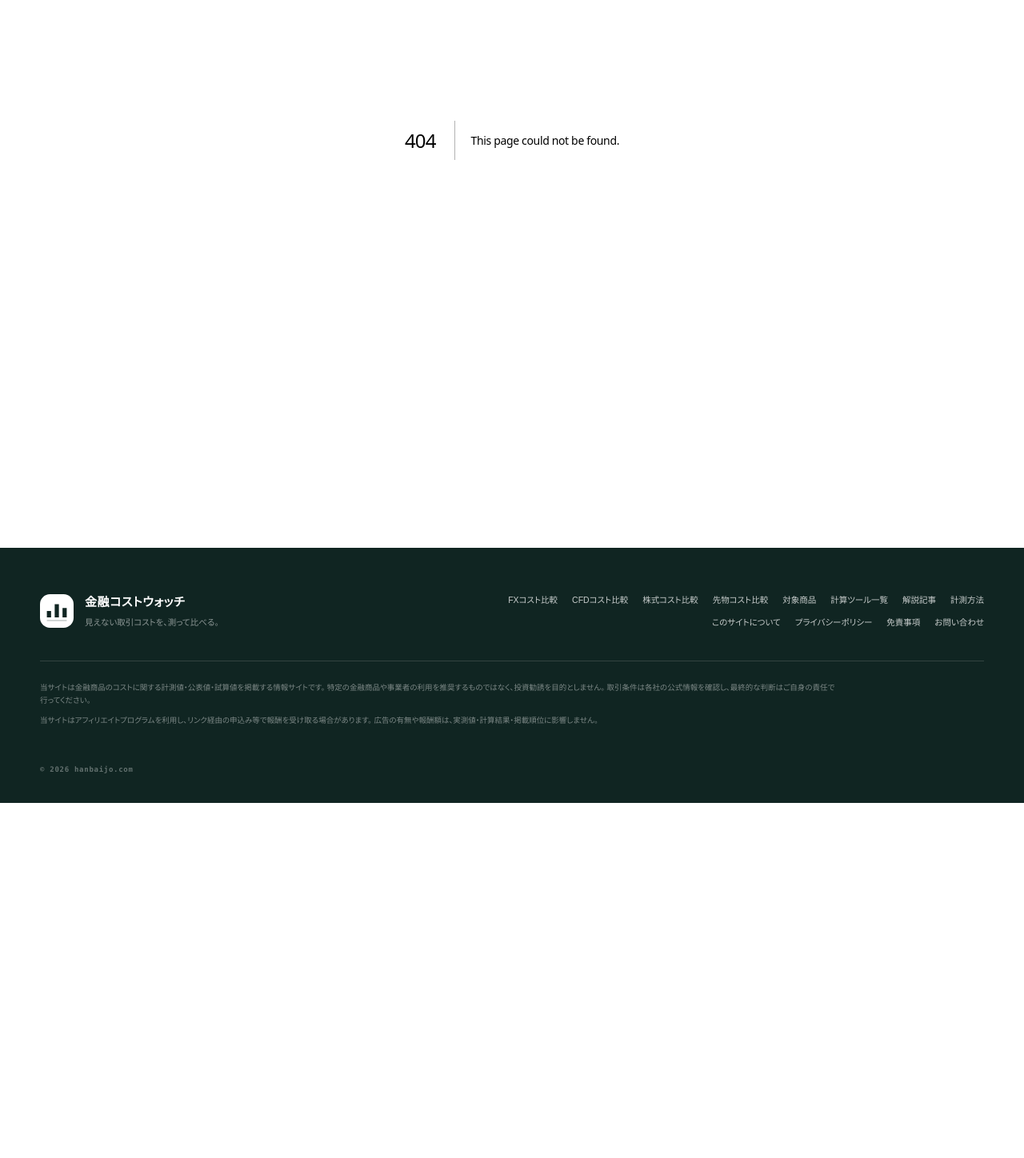
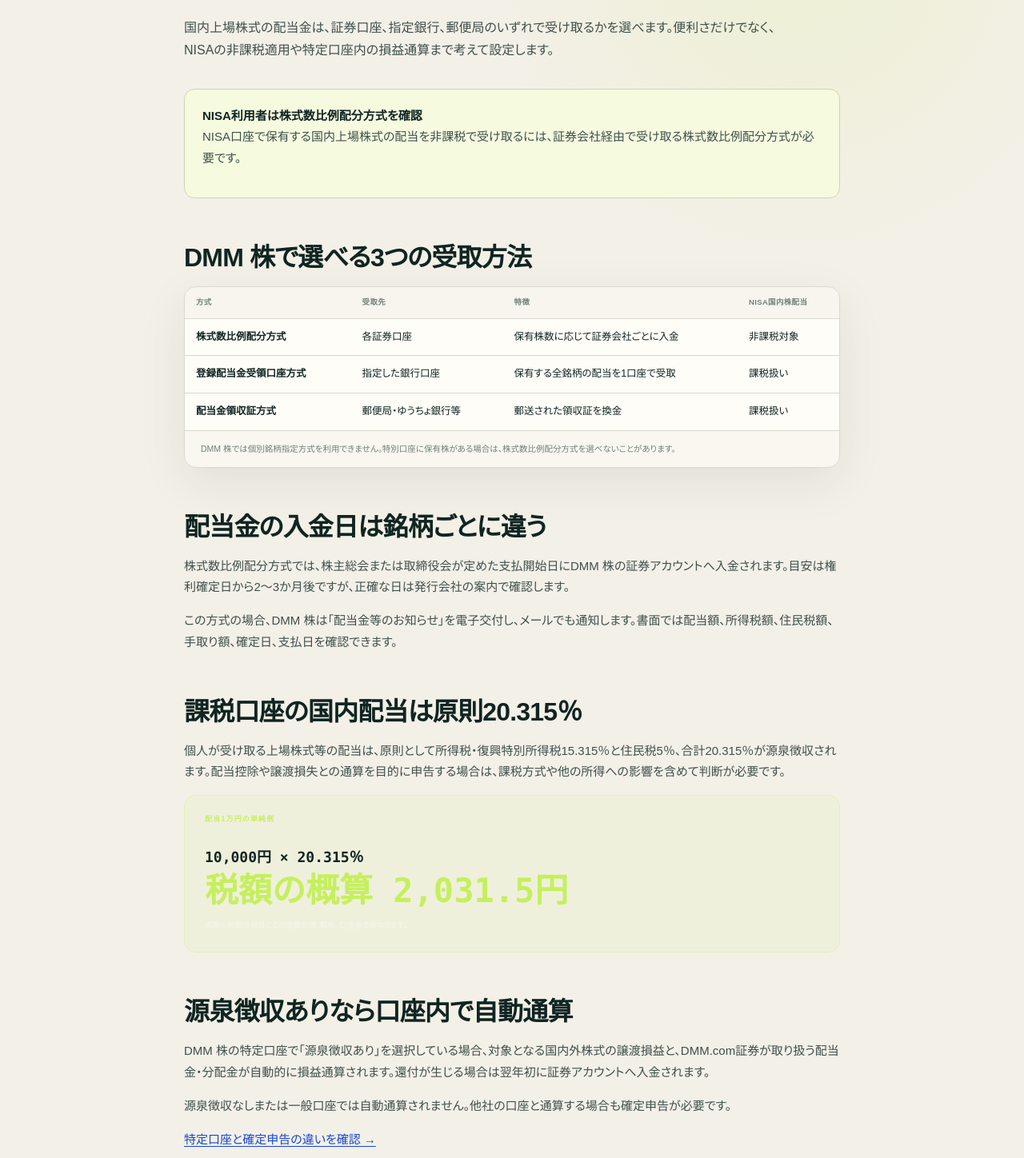
Before and after one commit to mrok18/hanbaijo, a Next.js app: page /articles/dmm-kabu-dividend-receiving-tax in a window 1280 px wide. Before the commit this address had no page. Shown: the part 302-1750 px from the top of the page at 80% size. Before the commit the page ends 1306 px from the top, so only its background shows below. Built offline with nearby package versions, Linux system fonts and the light colour scheme.

Commit message:
Add DMM Kabu dividend receiving guide

```diff
--- /dev/null
+++ b/app/articles/dmm-kabu-dividend-receiving-tax/page.tsx
@@ -0,0 +1,73 @@
+import Link from 'next/link';
+import AffiliateOfferCard from '@/components/AffiliateOfferCard';
+import { AFFILIATE_OFFERS } from '@/lib/affiliates';
+
+export const metadata = {
+  title: 'DMM 株の配当金はいつ・どこに入る？受取方法と税金を整理',
+  description: 'DMM 株の配当金について、3つの受取方法、株式数比例配分方式、入金時期、税率、特定口座の損益通算、NISAの注意点を整理します。',
+};
+
+const faq = [
+  { q: 'DMM 株の配当金はいつ入金されますか？', a: '株式数比例配分方式では、銘柄が定めた支払開始日に証券アカウントへ入金されます。一般に権利確定日から2～3か月後です。' },
+  { q: 'NISAの国内株配当を非課税にする方法は？', a: '権利確定日時点で株式数比例配分方式を選び、証券会社経由で受け取る必要があります。発行会社から直接受け取る方式では課税扱いになります。' },
+  { q: '配当金と株式の売却損は自動で損益通算されますか？', a: 'DMM 株で特定口座・源泉徴収ありを選択している場合、対象となる国内外株式の譲渡損益と配当等は口座内で自動通算されます。' },
+] as const;
+
+export default function Page() {
+  const jsonLd = { '@context': 'https://schema.org', '@graph': [
+    { '@type': 'Article', headline: metadata.title, description: metadata.description, datePublished: '2026-09-09', dateModified: '2026-09-09', mainEntityOfPage: 'https://hanbaijo.com/articles/dmm-kabu-dividend-receiving-tax', author: { '@type': 'Organization', name: '金融コストウォッチ' }, publisher: { '@type': 'Organization', name: '金融コストウォッチ' } },
+    { '@type': 'FAQPage', mainEntity: faq.map((item) => ({ '@type': 'Question', name: item.q, acceptedAnswer: { '@type': 'Answer', text: item.a } })) },
+  ] };
+
+  return <article>
+    <script type="application/ld+json" dangerouslySetInnerHTML={{ __html: JSON.stringify(jsonLd).replace(/</g, '\\u003c') }} />
+    <p className="page-kicker">DMM KABU / DIVIDEND</p>
+    <h1>DMM 株の配当金<br />受取方法・入金日・税金</h1>
+    <p className="lede">国内上場株式の配当金は、証券口座、指定銀行、郵便局のいずれで受け取るかを選べます。便利さだけでなく、NISAの非課税適用や特定口座内の損益通算まで考えて設定します。</p>
+
+    <div className="callout"><strong>NISA利用者は株式数比例配分方式を確認</strong><p>NISA口座で保有する国内上場株式の配当を非課税で受け取るには、証券会社経由で受け取る株式数比例配分方式が必要です。</p></div>
+
+    <h2>DMM 株で選べる3つの受取方法</h2>
+    <div className="data-panel"><div className="table-scroll"><table className="rates comparison-table"><thead><tr><th>方式</th><th>受取先</th><th>特徴</th><th>NISA国内株配当</th></tr></thead><tbody>
+      <tr><td className="ex-name">株式数比例配分方式</td><td>各証券口座</td><td>保有株数に応じて証券会社ごとに入金</td><td>非課税対象</td></tr>
+      <tr><td className="ex-name">登録配当金受領口座方式</td><td>指定した銀行口座</td><td>保有する全銘柄の配当を1口座で受取</td><td>課税扱い</td></tr>
+      <tr><td className="ex-name">配当金領収証方式</td><td>郵便局・ゆうちょ銀行等</td><td>郵送された領収証を換金</td><td>課税扱い</td></tr>
+    </tbody></table></div><p className="panel-note">DMM 株では個別銘柄指定方式を利用できません。特別口座に保有株がある場合は、株式数比例配分方式を選べないことがあります。</p></div>
+
+    <h2>配当金の入金日は銘柄ごとに違う</h2>
+    <p>株式数比例配分方式では、株主総会または取締役会が定めた支払開始日にDMM 株の証券アカウントへ入金されます。目安は権利確定日から2～3か月後ですが、正確な日は発行会社の案内で確認します。</p>
+    <p>この方式の場合、DMM 株は「配当金等のお知らせ」を電子交付し、メールでも通知します。書面では配当額、所得税額、住民税額、手取り額、確定日、支払日を確認できます。</p>
+
+    <h2>課税口座の国内配当は原則20.315％</h2>
+    <p>個人が受け取る上場株式等の配当は、原則として所得税・復興特別所得税15.315％と住民税5％、合計20.315％が源泉徴収されます。配当控除や譲渡損失との通算を目的に申告する場合は、課税方式や他の所得への影響を含めて判断が必要です。</p>
+    <div className="fx-formula"><span>配当1万円の単純例</span><strong>10,000円 × 20.315％</strong><b>税額の概算 2,031.5円</b><small>実際の税額は税目ごとの端数処理、銘柄、口座等で異なります。</small></div>
+
+    <h2>源泉徴収ありなら口座内で自動通算</h2>
+    <p>DMM 株の特定口座で「源泉徴収あり」を選択している場合、対象となる国内外株式の譲渡損益と、DMM.com証券が取り扱う配当金・分配金が自動的に損益通算されます。還付が生じる場合は翌年初に証券アカウントへ入金されます。</p>
+    <p>源泉徴収なしまたは一般口座では自動通算されません。他社の口座と通算する場合も確定申告が必要です。</p>
+    <p><Link href="/articles/dmm-kabu-specific-account-tax">特定口座と確定申告の違いを確認 →</Link></p>
+
+    <h2>NISAでは受取方式を権利確定日前に確認</h2>
+    <p>国税庁は、NISAで非課税になる配当等を、NISA口座を開設した金融商品取引業者等を経由して交付されるものに限定しています。発行会社から直接交付される配当は課税扱いです。</p>
+    <p>受取方式は原則として権利確定日時点の登録内容で決まります。また、他の証券会社で変更すると証券保管振替機構を通じて全社の設定へ反映されるため、DMM 株だけを見ず、利用中の証券会社全体で確認します。</p>
+
+    <h2>確認・変更する手順</h2>
+    <ol><li>DMM株 STANDARDへログインする</li><li>画面左下の歯車アイコンを選ぶ</li><li>「基本設定」から「配当金受取方式」を開く</li><li>現在の方式を確認する</li><li>希望する方式を選択し、完了表示を確認する</li></ol>
+    <div className="callout"><strong>権利付き最終日直前の変更は避ける</strong><p>権利確定日までに登録が反映されなければ、希望した方式にならない可能性があります。余裕を持って設定し、画面上の現在方式を再確認します。</p></div>
+
+    <h2>よくある質問</h2>
+    {faq.map((item) => <section key={item.q}><h3>{item.q}</h3><p>{item.a}</p></section>)}
+
+    <section className="article-sources" aria-labelledby="sources"><h2 id="sources">参照した公式資料</h2><ul>
+      <li><a href="https://kabu.dmm.com/service/benefit/dividend/" target="_blank" rel="noopener noreferrer">DMM 株「配当金受取サービス」</a></li>
+      <li><a href="https://kabu.dmm.com/support/faqs/article/00333/" target="_blank" rel="noopener noreferrer">DMM 株「配当金の受取方法」</a></li>
+      <li><a href="https://kabu.dmm.com/support/faqs/article/00339/" target="_blank" rel="noopener noreferrer">DMM 株「配当金の入金時期」</a></li>
+      <li><a href="https://kabu.dmm.com/support/faqs/article/00444/" target="_blank" rel="noopener noreferrer">DMM 株「配当金と譲渡損益の損益通算」</a></li>
+      <li><a href="https://www.nta.go.jp/taxes/shiraberu/taxanswer/shotoku/1535.htm" target="_blank" rel="noopener noreferrer">国税庁「NISA制度」</a></li>
+    </ul><p>制度とDMM 株の取扱いは2026年9月9日に確認しました。この記事は一般的な情報であり、税務助言ではありません。最新条件と個別の申告要否は公式案内、税務署または税理士等へ確認してください。</p></section>
+
+    <section className="article-affiliate" aria-label="DMM 株の広告"><AffiliateOfferCard offer={AFFILIATE_OFFERS['dmm-kabu']} /><p className="affiliate-disclosure">上記はA8.netの提携広告です。広告報酬は記事内容や評価に影響しません。NISAを利用する場合は、口座開設後に配当金受取方式を確認してください。</p></section>
+    <p><Link href="/articles/dmm-kabu-nisa-fees-products">DMM 株のNISAで残るコスト →</Link></p>
+    <p><Link href="/stocks/dmm-kabu">DMM 株のコストシート →</Link></p>
+  </article>;
+}
--- a/app/articles/posts.ts
+++ b/app/articles/posts.ts
@@ -1,4 +1,5 @@
 export const POSTS = [
+  { slug: 'dmm-kabu-dividend-receiving-tax', category: '証券・DMM 株', title: 'DMM 株の配当金はいつ・どこに入る？受取方法と税金を整理', desc: '3つの配当金受取方式、入金時期、税率、特定口座の損益通算、NISAで非課税にする条件を整理する。' },
   { slug: 'dmm-kabu-specific-account-tax', category: '証券・DMM 株', title: 'DMM 株の特定口座｜源泉徴収あり・なし・一般口座と確定申告', desc: '3つの口座区分、年間取引報告書、確定申告、区分を変更できる条件、NISAとの違いを整理する。' },
   { slug: 'dmm-kabu-stock-transfer', category: '証券・DMM 株', title: 'DMM 株の株式移管｜入庫・出庫手数料と国内株・米国株の期間', desc: '他社との株式移管を、手数料、必要書類、預り区分、国内株・米国株の期間、NISA移管不可で整理する。' },
   { slug: 'dmmfx-stock-collateral-service', category: '株式・FX・DMM', title: 'DMMFX株券担保サービスとは？評価率70％・対象株・強制売却リスク', desc: 'DMM 株の保有株をDMM FXの証拠金へ使う仕組み、70％評価、対象外、振替時間、強制売却リスクを整理する。' },
--- a/app/stocks/dmm-kabu/page.tsx
+++ b/app/stocks/dmm-kabu/page.tsx
@@ -5,6 +5,7 @@ import { AFFILIATE_OFFERS } from '@/lib/affiliates';
 export const metadata = { title: 'DMM 株の国内株手数料・コスト', description: 'DMM 株の国内株現物における1注文ごとの手数料と、信用・米国株で異なる条件を公式情報から整理します。' };
 export default function Page() {
   return <StockProviderFactSheet provider={STOCK_PROVIDERS['dmm-kabu']} affiliateOffer={AFFILIATE_OFFERS['dmm-kabu']} relatedArticles={[
+    { href: '/articles/dmm-kabu-dividend-receiving-tax', title: '配当金の受取方法と税金', description: '3つの方式、入金日、特定口座の損益通算、NISA非課税の条件を整理します。' },
     { href: '/articles/dmm-kabu-specific-account-tax', title: '特定口座と確定申告', description: '源泉徴収あり・なし・一般口座、年間取引報告書、区分変更を整理します。' },
     { href: '/articles/dmm-kabu-stock-transfer', title: '株式の入庫・出庫', description: '無料範囲、必要書類、預り区分、国内株・米国株の期間を整理します。' },
     { href: '/articles/dmmfx-stock-collateral-service', title: '保有株をFX証拠金にする仕組み', description: '原則70％の評価、対象外銘柄、振替時間と強制売却リスクを整理します。' },
--- a/app/stocks/page.tsx
+++ b/app/stocks/page.tsx
@@ -108,6 +108,7 @@ export default function StocksPage() {
           <article className="affiliate-card"><div className="affiliate-card-head"><span>CROSS</span><b>DMM 株 × FX</b></div><p className="affiliate-category">STOCK COLLATERAL</p><h3>株券担保の70％評価</h3><p>対象株、振替日程、株価下落とFX不足による強制売却リスクを確認します。</p><Link href="/articles/dmmfx-stock-collateral-service">記事を読む →</Link></article>
           <article className="affiliate-card"><div className="affiliate-card-head"><span>MOVE</span><b>DMM 株</b></div><p className="affiliate-category">STOCK TRANSFER</p><h3>株式の入庫・出庫</h3><p>手数料、預り区分、国内株・米国株の期間、NISA移管不可を整理します。</p><Link href="/articles/dmm-kabu-stock-transfer">記事を読む →</Link></article>
           <article className="affiliate-card"><div className="affiliate-card-head"><span>TAX</span><b>DMM 株</b></div><p className="affiliate-category">SPECIFIC ACCOUNT</p><h3>特定口座と確定申告</h3><p>源泉徴収あり・なし・一般口座、年間取引報告書、区分変更を整理します。</p><Link href="/articles/dmm-kabu-specific-account-tax">記事を読む →</Link></article>
+          <article className="affiliate-card"><div className="affiliate-card-head"><span>INCOME</span><b>DMM 株</b></div><p className="affiliate-category">DIVIDEND</p><h3>配当金の受取方法と税金</h3><p>証券口座・銀行・郵便局の違いと、NISA非課税、損益通算を整理します。</p><Link href="/articles/dmm-kabu-dividend-receiving-tax">記事を読む →</Link></article>
         </div>
       </section>
 
```
